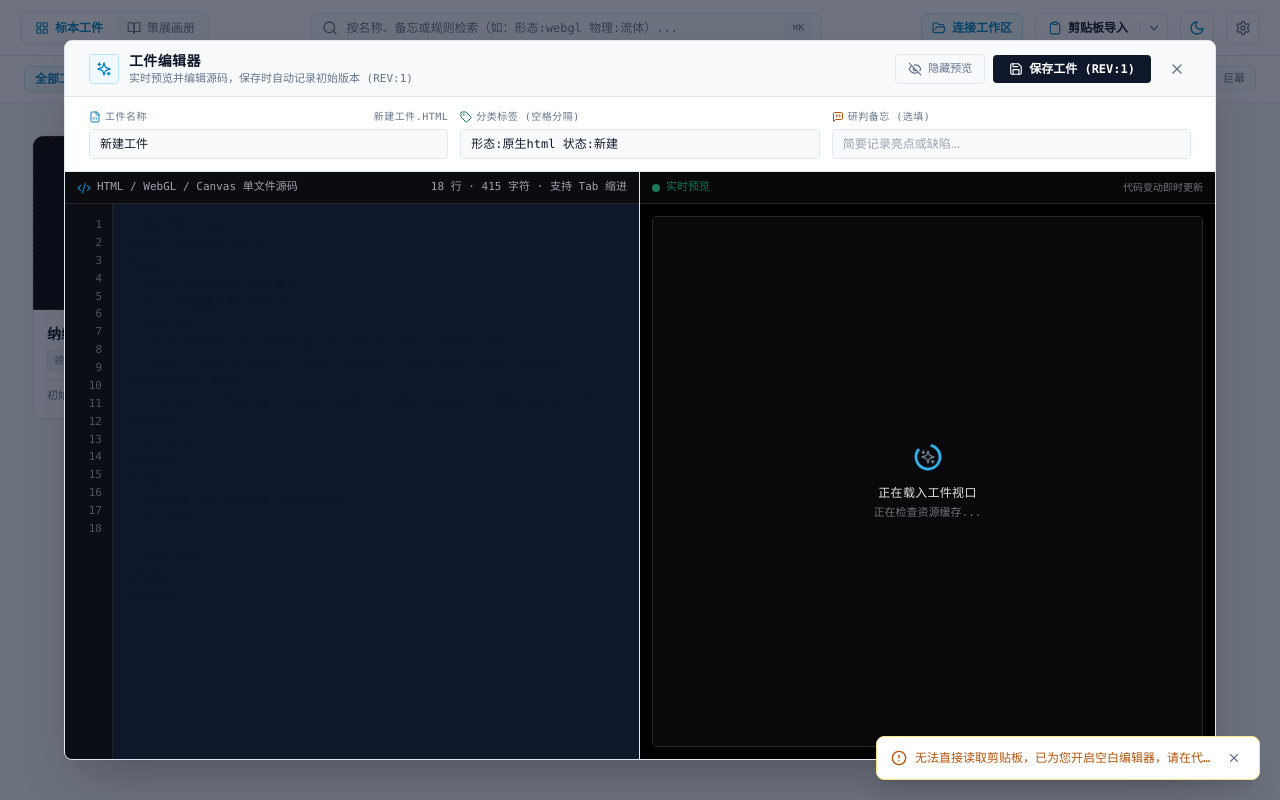
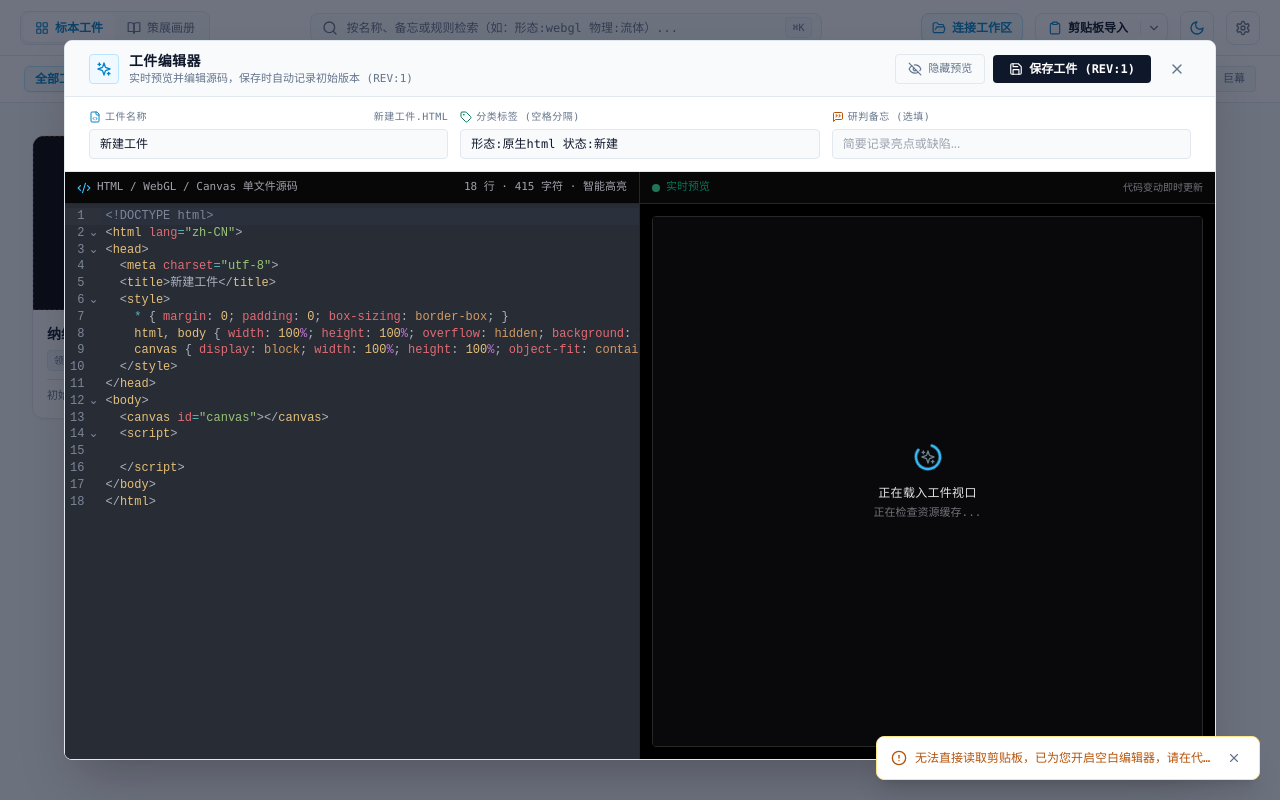
Before and after one commit to quipu-dev/curio-box, a React (Vite) app: page / in a window 1280 px wide. Both pictures are taken after a click on the button "剪贴板导入". Built offline with nearby package versions, Linux system fonts and the light colour scheme.

Commit message:
fix: 修复工件编辑器浅色模式撞色并引入 CodeMirror 6 高亮支持

```diff
--- a/package.json
+++ b/package.json
@@ -12,7 +12,10 @@
     "preview": "vite preview"
   },
   "dependencies": {
+    "@codemirror/lang-html": "^6.4.12",
+    "@codemirror/theme-one-dark": "^6.1.3",
     "@floating-ui/react": "^0.27.20",
+    "@uiw/react-codemirror": "^4.25.12",
     "clsx": "^2.1.1",
     "lucide-react": "^0.344.0",
     "pinyin-pro": "^3.29.5",
--- a/src/features/gallery/components/ArtifactComposerModal.tsx
+++ b/src/features/gallery/components/ArtifactComposerModal.tsx
@@ -2,6 +2,9 @@ import { TagAutocompleteInput } from '@/components/common/TagAutocompleteInput';
 import { MetaSealEngine } from '@/core/engine/meta-seal';
 import { TitleSanitizerEngine } from '@/core/engine/title-sanitizer';
 import { SandboxViewport } from '@/features/sandbox/SandboxViewport';
+import { html } from '@codemirror/lang-html';
+import { oneDark } from '@codemirror/theme-one-dark';
+import CodeMirror from '@uiw/react-codemirror';
 import {
   Code2,
   Eye,
@@ -14,7 +17,7 @@ import {
   X,
 } from 'lucide-react';
 import type React from 'react';
-import { useMemo, useRef, useState } from 'react';
+import { useMemo, useState } from 'react';
 
 interface ArtifactComposerModalProps {
   initialCode: string;
@@ -55,33 +58,15 @@ export const ArtifactComposerModal: React.FC<ArtifactComposerModalProps> = ({
   const [isSaving, setIsSaving] = useState<boolean>(false);
   const [errorMsg, setErrorMsg] = useState<string>('');
 
-  const textareaRef = useRef<HTMLTextAreaElement>(null);
-
-  // 支持 Tab 键缩进 2 空格
-  const handleKeyDown = (e: React.KeyboardEvent<HTMLTextAreaElement>) => {
-    if (e.key === 'Tab') {
-      e.preventDefault();
-      const textarea = textareaRef.current;
-      if (!textarea) return;
-
-      const start = textarea.selectionStart;
-      const end = textarea.selectionEnd;
-      const nextCode = `${sourceCode.substring(0, start)}  ${sourceCode.substring(end)}`;
-      setSourceCode(nextCode);
-
-      requestAnimationFrame(() => {
-        textarea.selectionStart = textarea.selectionEnd = start + 2;
-      });
-    }
-
-    // Ctrl+S 或 Cmd+S 触发保存
+  // 支持 Ctrl+S 或 Cmd+S 快捷键保存
+  const handleEditorKeyDown = (e: React.KeyboardEvent) => {
     if ((e.ctrlKey || e.metaKey) && e.key === 's') {
       e.preventDefault();
       handlePerformSave();
     }
   };
 
-  // 代码行数统计与行号映射
+  // 代码行数统计
   const lineCount = useMemo(() => {
     return sourceCode.split('\n').length;
   }, [sourceCode]);
@@ -245,38 +230,42 @@ export const ArtifactComposerModal: React.FC<ArtifactComposerModalProps> = ({
         {/* 主编辑与预览区域 */}
         <div className="flex-1 flex flex-col md:flex-row overflow-hidden">
           {/* 左侧代码编辑区 */}
-          <div className="flex-1 flex flex-col bg-code text-main overflow-hidden border-b md:border-b-0 md:border-r border-border">
+          <div
+            className="dark-scope flex-1 flex flex-col bg-code text-main overflow-hidden border-b md:border-b-0 md:border-r border-border"
+            onKeyDown={handleEditorKeyDown}
+          >
             <div className="h-8 bg-zinc-950/80 border-b border-zinc-800 px-3 flex justify-between items-center text-[11px] font-mono text-zinc-400 shrink-0">
               <span className="flex items-center gap-1.5">
                 <Code2 className="w-3.5 h-3.5 text-status-info" />
                 <span>HTML / WebGL / Canvas 单文件源码</span>
               </span>
               <span>
-                {lineCount} 行 · {sourceCode.length} 字符 · 支持 Tab 缩进
+                {lineCount} 行 · {sourceCode.length} 字符 · 智能高亮
               </span>
             </div>
 
-            <div className="flex-1 flex overflow-hidden">
-              {/* 行号槽 */}
-              <div
-                className="w-12 bg-zinc-950/60 border-r border-zinc-800/80 py-3 text-right pr-2.5 text-zinc-600 font-mono text-[11px] select-none overflow-hidden leading-relaxed"
-                aria-hidden="true"
-              >
-                {Array.from({ length: Math.min(lineCount, 500) }).map((_, i) => (
-                  // biome-ignore lint/suspicious/noArrayIndexKey: 行号渲染静态索引
-                  <div key={i}>{i + 1}</div>
-                ))}
-              </div>
-
-              {/* 源码文本域 */}
-              <textarea
-                ref={textareaRef}
+            <div className="flex-1 overflow-hidden [&_.cm-editor]:h-full [&_.cm-scroller]:overflow-auto">
+              <CodeMirror
                 value={sourceCode}
-                onChange={(e) => setSourceCode(e.target.value)}
-                onKeyDown={handleKeyDown}
-                spellCheck={false}
+                height="100%"
+                theme={oneDark}
+                extensions={[html()]}
+                onChange={(val) => setSourceCode(val)}
                 placeholder="在此粘贴或编写工件 HTML 完整代码..."
-                className="flex-1 bg-transparent p-3 font-mono text-xs text-main outline-none resize-none leading-relaxed overflow-y-auto selection:bg-sky-500/30"
+                className="h-full text-xs font-mono"
+                basicSetup={{
+                  lineNumbers: true,
+                  foldGutter: true,
+                  dropCursor: true,
+                  allowMultipleSelections: false,
+                  indentOnInput: true,
+                  bracketMatching: true,
+                  closeBrackets: true,
+                  autocompletion: false,
+                  highlightActiveLine: true,
+                  highlightSelectionMatches: true,
+                  tabSize: 2,
+                }}
               />
             </div>
           </div>
```
Also changed, not shown: 1 other file (tests, documents, lock files or other folders).
